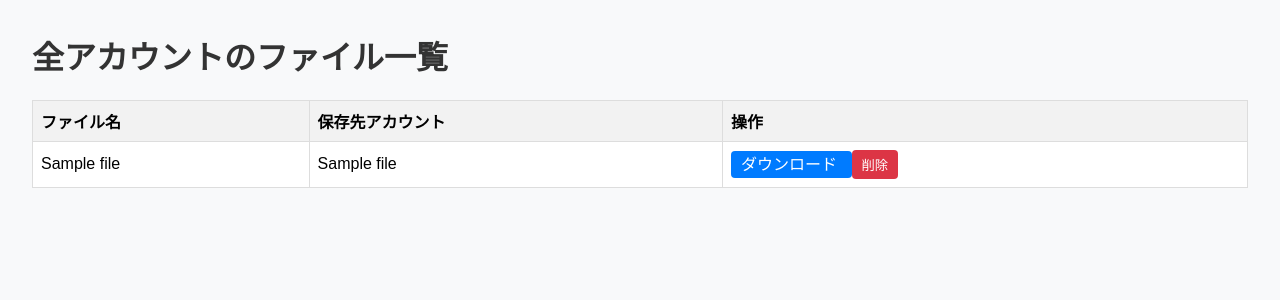
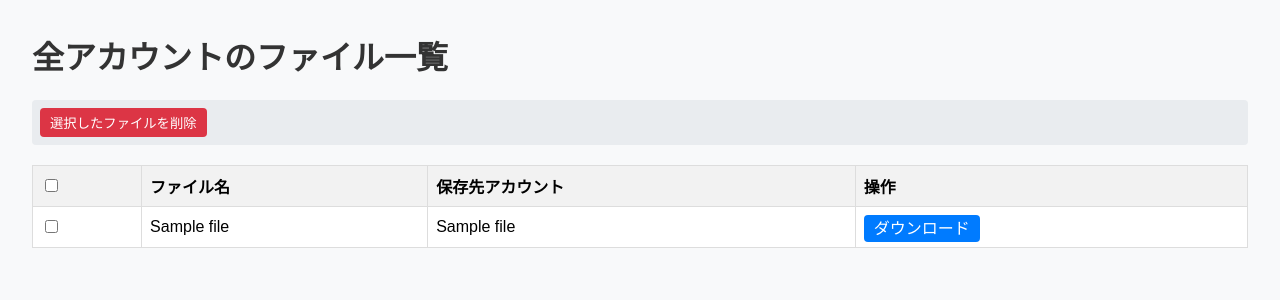
Before and after one commit to kon743/driveapp, a Flask app: page /files in a window 1280 px wide. Shown: the part 91-391 px from the top of the page. Run offline with Flask 3, Linux system fonts and the light colour scheme; tables that the repository leaves empty hold one stand-in row (values such as "Sample post").

Commit message:
複数ファイルの削除を実装 単一の削除のボタンの削除

```diff
--- a/driveapp/app.py
+++ b/driveapp/app.py
@@ -9,7 +9,7 @@ from werkzeug.utils import secure_filename
 from main import (
     init_database, update_file_index, get_files_from_db, search_files_in_db,
     get_accounts_info, upload_logic_for_web, download_file_logic,
-    delete_file_logic
+    delete_file_logic, delete_multiple_files_logic
 )
 basedir = os.path.abspath(os.path.dirname(__file__))
 app = Flask(__name__, template_folder=os.path.join(basedir, 'templates'))
@@ -136,5 +136,45 @@ def delete_file_route(account_name, file_id):
     # もしリファラがなければ、ファイル一覧ページにリダイレクト
     return redirect(request.referrer or url_for('files_list_page'))
 
+@app.route('/delete_multiple', methods=['POST'])
+def delete_multiple_route():
+    """選択された複数のファイルを削除する"""
+    # フォームから送信されたチェックボックスの値を取得
+    # 'selected_files' は 'account_name/file_id' という文字列のリスト
+    selected_files_str = request.form.getlist('selected_files')
+
+        # ★★★★★ デバッグプリントを追加 ★★★★★
+    print("--- DEBUG: /delete_multiple が呼び出されました ---")
+    print("生のフォームデータ:", request.form)
+    # ★★★★★★★★★★★★★★★★★★★★★★★
+
+    selected_files_str = request.form.getlist('selected_files')
+
+    # ★★★★★ デバッグプリントを追加 ★★★★★
+    print("getlist('selected_files') の結果:", selected_files_str)
+    print("------------------------------------------")
+    # ★★★★★★★★★★★★★★★★★★★★★★★
+
+    if not selected_files_str:
+        flash('削除するファイルが選択されていません。', 'error')
+        return redirect(request.referrer or url_for('files_list_page'))
+
+    files_to_delete = []
+    for item in selected_files_str:
+        # 'account_name/file_id' を分割して辞書を作成
+        parts = item.split('/', 1)
+        if len(parts) == 2:
+            files_to_delete.append({'account_name': parts[0], 'file_id': parts[1]})
+
+    success_count, error_count = delete_multiple_files_logic(files_to_delete)
+
+    if success_count > 0:
+        flash(f'{success_count}件のファイルを削除しました。', 'success')
+    if error_count > 0:
+        flash(f'{error_count}件のファイルの削除に失敗しました。', 'error')
+
+    return redirect(request.referrer or url_for('files_list_page'))
+
+
 if __name__ == '__main__':
     app.run(host='0.0.0.0', port=8080, debug=True)
--- a/driveapp/main.py
+++ b/driveapp/main.py
@@ -488,45 +488,68 @@ def search_files_in_db(search_query, mime_type):
     conn.close()
     return files
 
+
 def delete_file_logic(account_name, file_id):
-    """指定されたファイルをGoogle DriveとDBから削除する"""
+    # この関数は現在使われていないが、将来のために残す場合は
+    # delete_multiple_files_logic に処理を委譲するのが良い
+    files_to_delete = [{'account_name': account_name, 'file_id': file_id}]
+    success_count, _ = delete_multiple_files_logic(files_to_delete)
+    return success_count > 0
+
+
+
+def delete_multiple_files_logic(files_to_delete):
+    """複数のファイルのリストを受け取り、順に削除処理を行う (DB接続を最適化)"""
+    success_count = 0
+    error_count = 0
+
+    if not files_to_delete:
+        return 0, 0
+
+    # 最初に一度だけデータベースに接続
+    conn = sqlite3.connect(DATABASE_FILE)
+    cursor = conn.cursor()
+
     try:
-        # --- ステップ1: Google Driveからファイルを削除 ---
-        print(f"[{account_name}] のファイルID: {file_id} をGoogle Driveから削除します。")
-        creds = authenticate(account_name)
-        service = build('drive', 'v3', credentials=creds)
+        for file_info in files_to_delete:
+            account_name = file_info.get('account_name')
+            file_id = file_info.get('file_id')
 
-        # files().delete() を使ってファイルを削除
-        service.files().delete(fileId=file_id).execute()
-        print("Google Driveからの削除に成功しました。")
+            if not (account_name and file_id):
+                error_count += 1
+                continue # 次のループへ
 
-        # --- ステップ2: ローカルデータベースからファイルを削除 ---
-        print(f"データベースからファイルID: {file_id} を削除します。")
-        conn = sqlite3.connect(DATABASE_FILE)
-        cursor = conn.cursor()
+            try:
+                # --- Google Driveからの削除 ---
+                print(f"[{account_name}] のファイルID: {file_id} をGoogle Driveから削除します。")
+                creds = authenticate(account_name)
+                service = build('drive', 'v3', credentials=creds)
+                service.files().delete(fileId=file_id).execute()
+                print("Google Driveからの削除に成功しました。")
 
-        # 'files' テーブルから該当する行を削除
-        cursor.execute('DELETE FROM files WHERE file_id = ?', (file_id,))
+                # --- データベースからの削除 ---
+                # 接続済みのカーソルを使って削除
+                cursor.execute('DELETE FROM files WHERE file_id = ?', (file_id,))
+                print("データベースからの削除をキューに追加しました。")
 
+                success_count += 1
+
+            except HttpError as error:
+                print(f"削除中にAPIエラーが発生しました: {error}")
+                if error.resp.status == 404:
+                    print("ファイルは既にDriveに存在しないようです。DBからの削除のみ行います。")
+                    cursor.execute('DELETE FROM files WHERE file_id = ?', (file_id,))
+                    success_count += 1 # 最終的にDBから消えれば成功とみなす
+                else:
+                    error_count += 1
+            except Exception as e:
+                print(f"削除中に予期せぬエラーが発生しました: {e}")
+                error_count += 1
+
+    finally:
+        # --- ループが全て終わった後に、一度だけ変更を確定して接続を閉じる ---
+        print("データベースの変更をコミットします。")
         conn.commit()
         conn.close()
-        print("データベースからの削除に成功しました。")
 
-        return True # 成功
-
-    except HttpError as error:
-        print(f"削除中にAPIエラーが発生しました: {error}")
-        # Drive上にはファイルが存在しないのにDBには残っている、という不整合を防ぐため
-        # 404 (Not Found) エラーの場合は、DBからの削除だけは試みる
-        if error.resp.status == 404:
-            print("ファイルは既にDriveに存在しないようです。DBからの削除を試みます。")
-            conn = sqlite3.connect(DATABASE_FILE)
-            cursor = conn.cursor()
-            cursor.execute('DELETE FROM files WHERE file_id = ?', (file_id,))
-            conn.commit()
-            conn.close()
-            return True # 結果としては成功とみなす
-        return False # 失敗
-    except Exception as e:
-        print(f"削除中に予期せぬエラーが発生しました: {e}")
-        return False # 失敗
+    return success_count, error_count
--- a/driveapp/templates/base.html
+++ b/driveapp/templates/base.html
@@ -51,6 +51,12 @@
         color: #004085;
         border-color: #b8daff;
     }
+    .bulk-actions {
+        margin-bottom: 1em;
+        padding: 0.5em;
+        background-color: #e9ecef;
+        border-radius: 4px;
+    }
     </style>
 </head>
 <body>
--- a/driveapp/templates/files.html
+++ b/driveapp/templates/files.html
@@ -5,10 +5,21 @@
 {% block content %}
     <h1>全アカウントのファイル一覧</h1>
 
-    {% if files %}
+    <!-- ▼▼▼ formタグでテーブル全体を囲む ▼▼▼ -->
+    <form action="/delete_multiple" method="post">
+
+        <!-- ▼▼▼ 一括操作ボタンを追加 ▼▼▼ -->
+        <div class="bulk-actions">
+            <button type="submit" class="btn-delete" onclick="return confirm('選択した全てのファイルを本当に削除しますか？');">
+                選択したファイルを削除
+            </button>
+        </div>
+
         <table>
             <thead>
                 <tr>
+                    <!-- ▼▼▼ 全選択チェックボックスを追加 ▼▼▼ -->
+                    <th><input type="checkbox" id="selectAll"></th>
                     <th>ファイル名</th>
                     <th>保存先アカウント</th>
                     <th>操作</th>
@@ -17,21 +28,31 @@
             <tbody>
                 {% for file in files %}
                 <tr>
+                    <!-- ▼▼▼ 個別チェックボックスを追加 ▼▼▼ -->
+                    <td>
+                        <input type="checkbox" name="selected_files" value="{{ file.account_name }}/{{ file.file_id }}" class="file-checkbox">
+                    </td>
                     <td>{{ file.name }}</td>
                     <td>{{ file.account_name }}</td>
                     <td>
-                        <a href="/download/{{ file.account_name }}/{{  file.file_id  }}" class="btn-download">
+                        <a href="/download/{{ file.account_name }}/{{ file.file_id }}" class="btn-download">
                             ダウンロード
                         </a>
-                            <form action="/delete/{{ file.account_name }}/{{ file.file_id }}" method="post" style="display: inline;" onsubmit="return confirm('本当にこのファイルを削除しますか？');">
-                            <button type="submit" class="btn-delete">削除</button>
-                        </form>
+                        <!-- 単一削除は削除（シンプルにするため） -->
                     </td>
                 </tr>
                 {% endfor %}
             </tbody>
         </table>
-    {% else %}
-        <p>ファイルが見つかりませんでした。</p>
-    {% endif %}
+    </form>
+
+    <!-- ▼▼▼ JavaScriptを追加 ▼▼▼ -->
+    <script>
+        document.getElementById('selectAll').addEventListener('click', function(event) {
+            let checkboxes = document.querySelectorAll('.file-checkbox');
+            for (let checkbox of checkboxes) {
+                checkbox.checked = event.target.checked;
+            }
+        });
+    </script>
 {% endblock %}
```
Also changed, not shown: driveapp/templates/search_results.html (+22 -4 lines).
